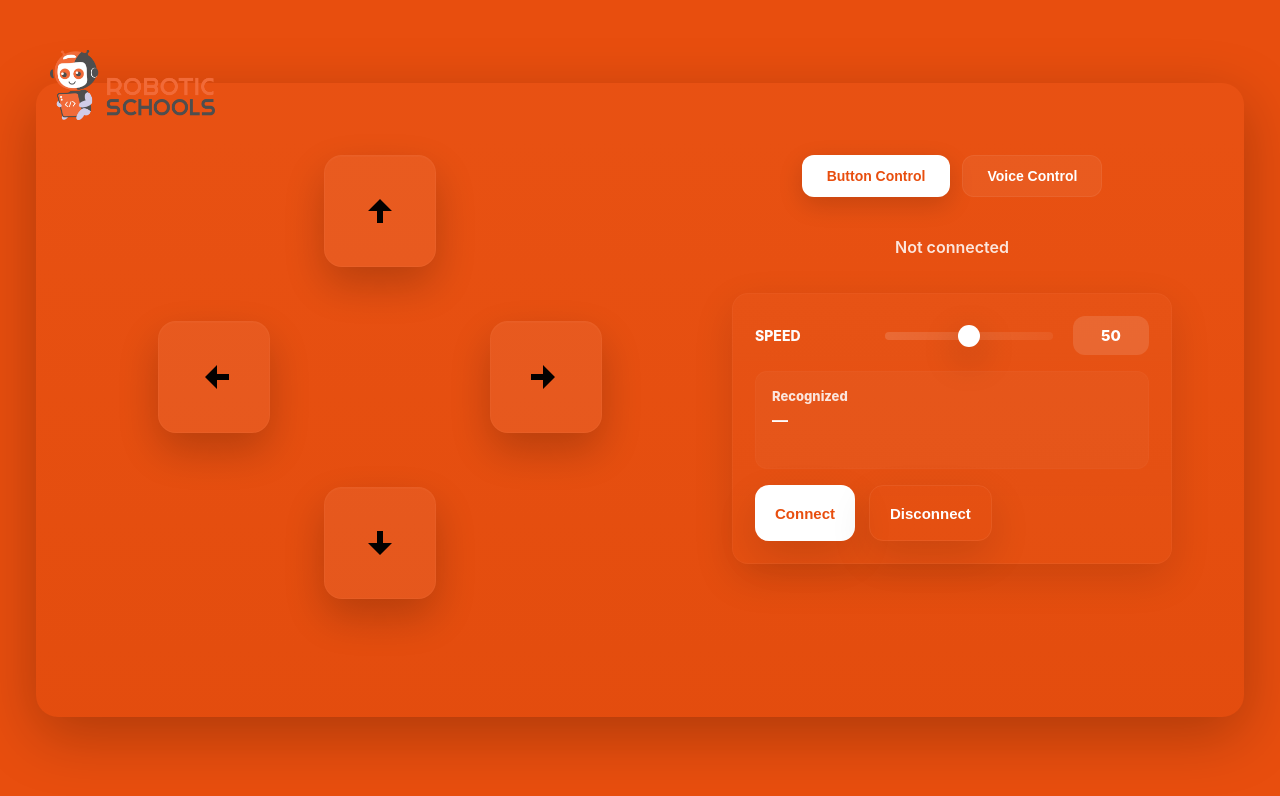
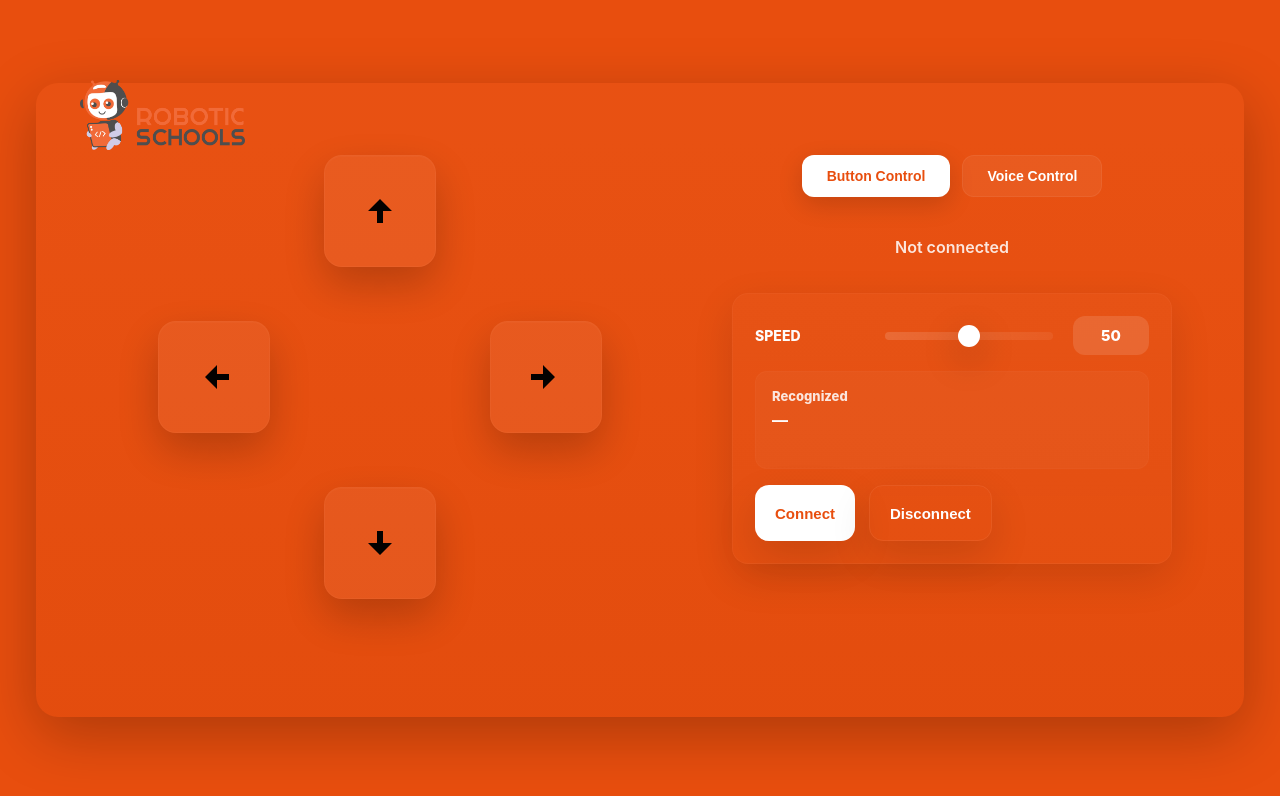
Before and after one commit to RoboticSchools/MicrobitApp, a plain HTML site: page index.html in a window 1280 px wide. Drawn offline with Linux system fonts and the light colour scheme.

Commit message:
Update index.html

```diff
--- a/index.html
+++ b/index.html
@@ -23,8 +23,8 @@
 
     .top-header {
       position: fixed;
-      top: 50px;
-      left: 50px;
+      top: 80px;
+      left: 80px;
       display: flex;
       align-items: center;
       z-index: 100;
```
